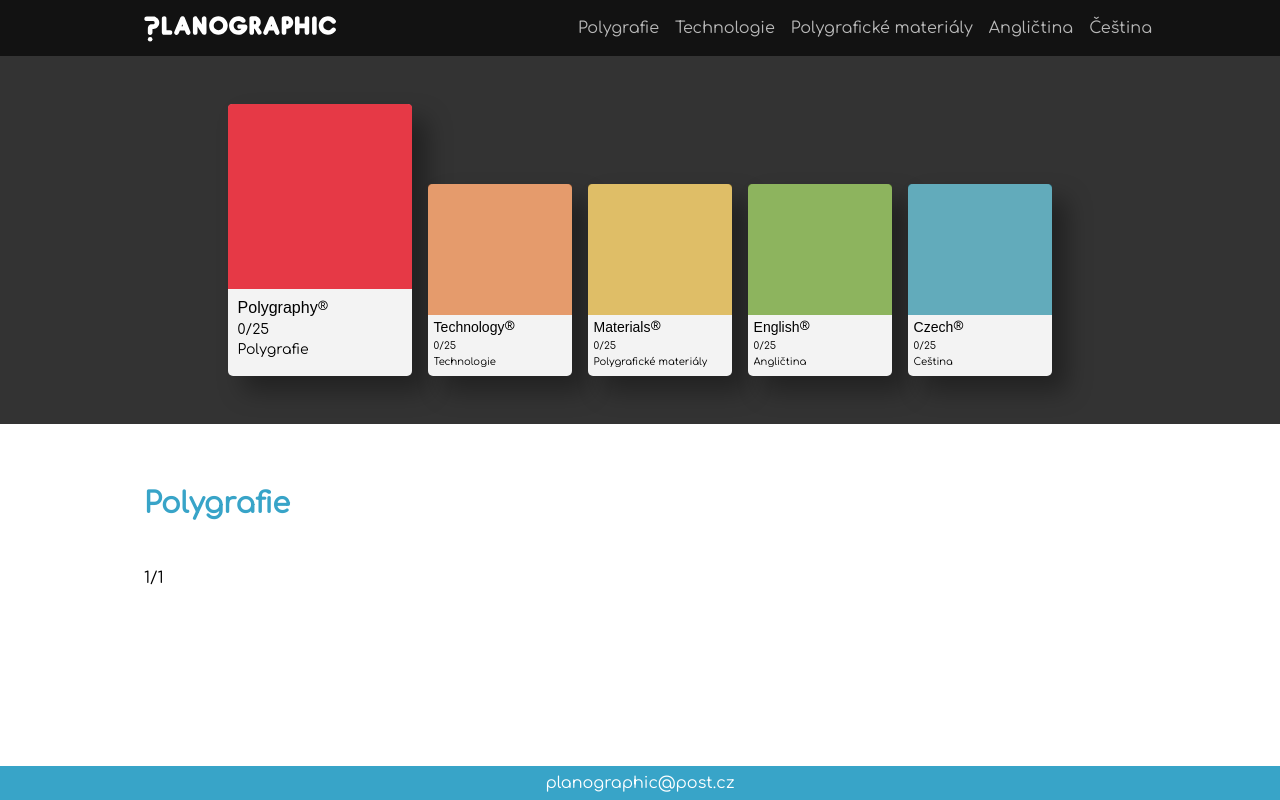
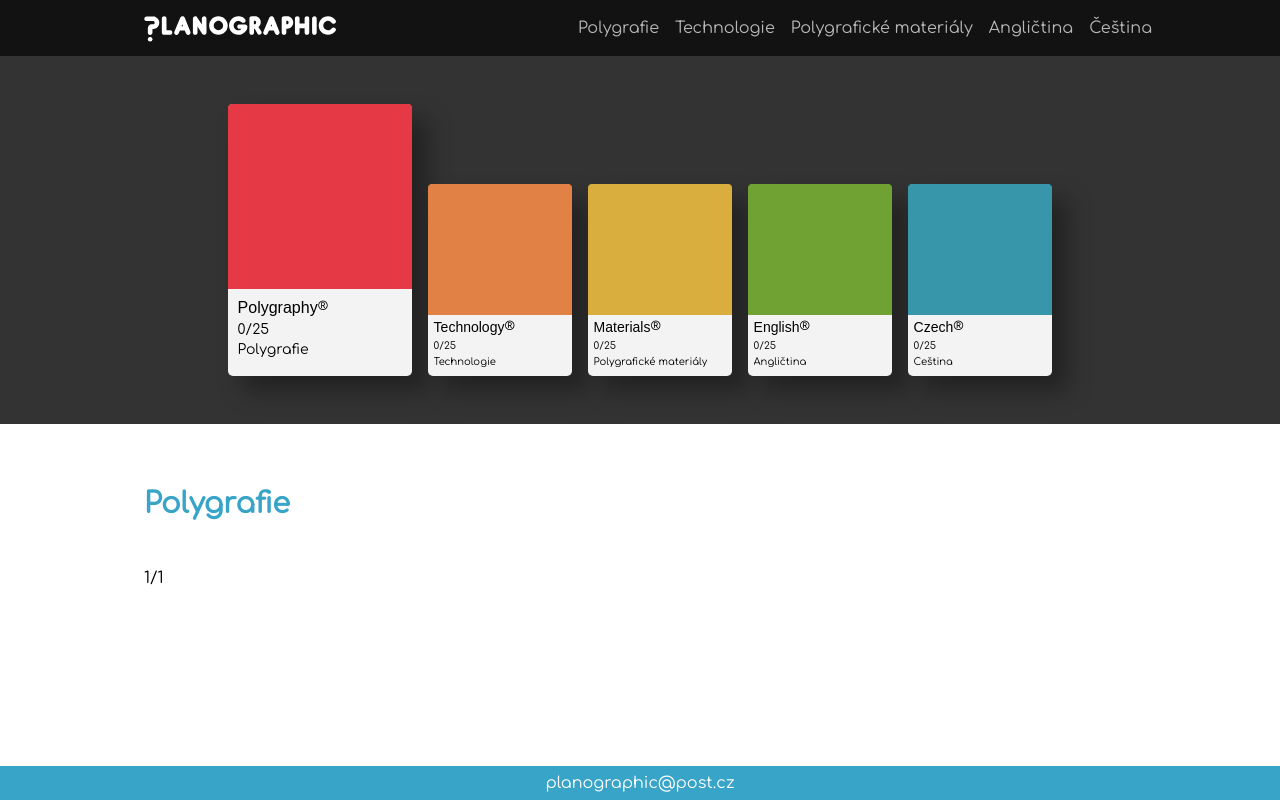
Before and after one commit to dxzfvzs/planographic_web, a React (Create React App) app: page /#/polygraphy/1/1 in a window 1280 px wide. Built offline with nearby package versions, Linux system fonts and the light colour scheme.

Commit message:
fix: change full redirect on logo click to Link

```diff
--- a/src/components/header/header.tsx
+++ b/src/components/header/header.tsx
@@ -48,9 +48,9 @@ function BurgerMenu() {
 export default function Header() {
   return (
     <header>
-      <a href={`${process.env.PUBLIC_URL}/`} className="header__link-container link link--thicker">
+      <Link to={`/`} className="header__link-container link link--thicker">
         <img alt="Planographic" src={`${process.env.PUBLIC_URL}/img/logo.svg`} className="header_logo"/>
-      </a>
+      </Link>
       <HeaderNav/>
       <BurgerMenu/>
     </header>
--- a/src/components/hero/pantone/pantone.css
+++ b/src/components/hero/pantone/pantone.css
@@ -76,7 +76,7 @@
 }
 
 .pantone--sub .pantone__color-block {
-  opacity: 0.7;
+  opacity: 0.9;
   transition: 0.3s;
 }
 
```
